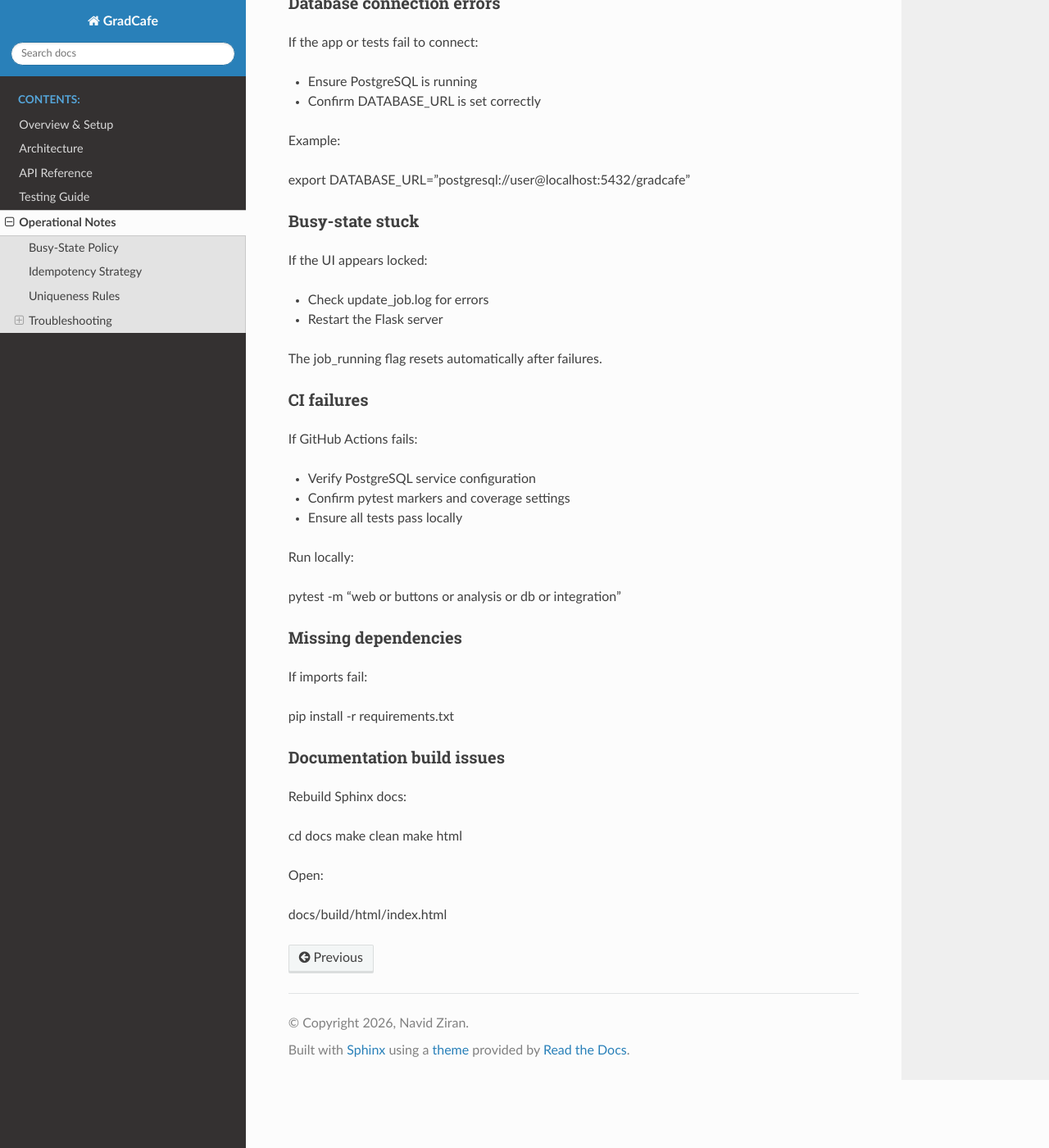
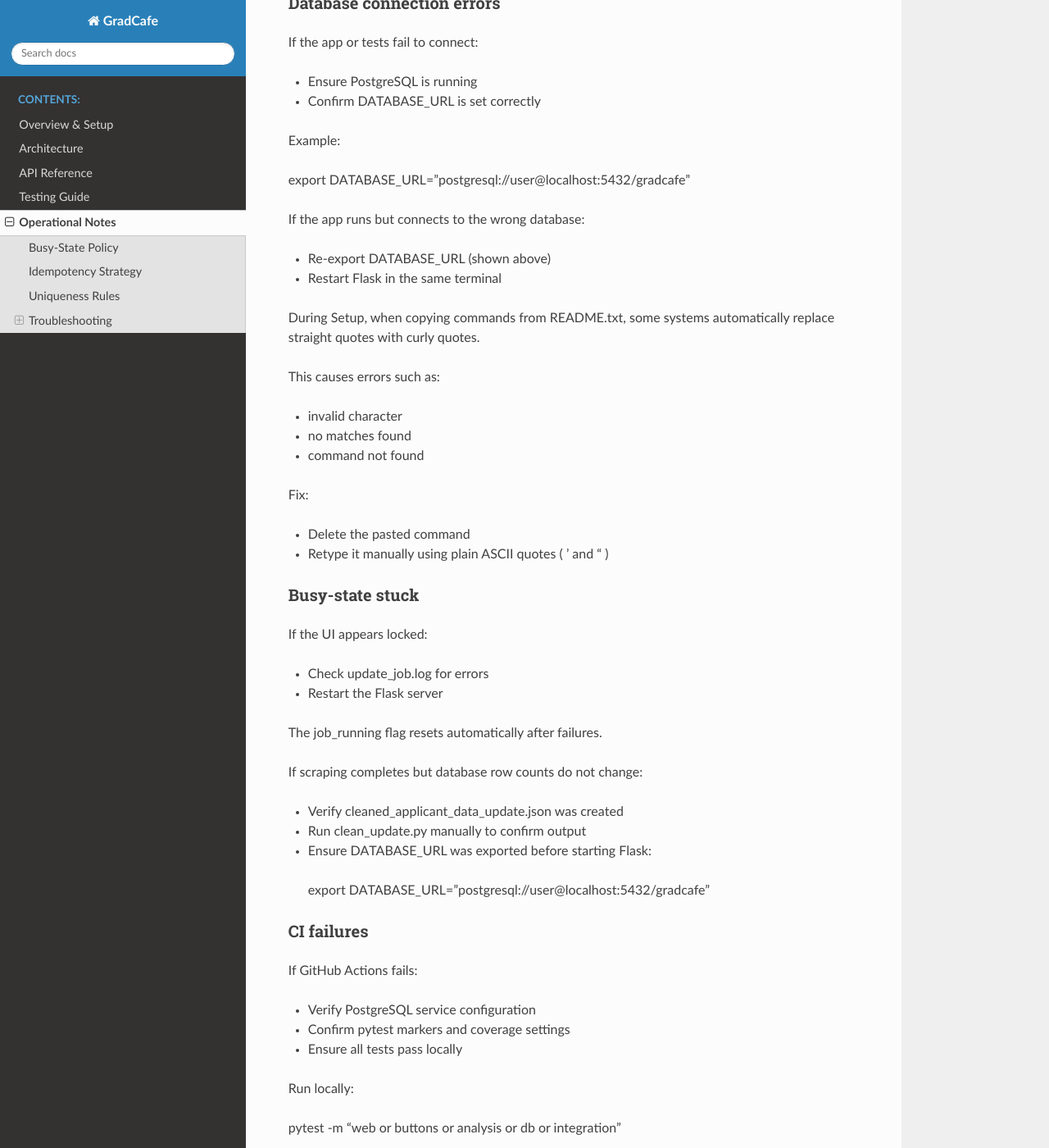
Before and after one commit to nziran/jhu_software_concepts, a Sphinx documentation site: the page built from module_4/docs/source/operational_notes.rst, in a window 1280 px wide and 1400 px high, scrolled down 1162 px. Shown: the whole window at 82% size. Built offline with Sphinx 7.4.7 and the Read the Docs theme 3.1.0, drawn with Linux system fonts in a browser that asks for light colours.

Commit message:
Edits to Operational Notes

```diff
--- a/module_4/docs/source/operational_notes.rst
+++ b/module_4/docs/source/operational_notes.rst
@@ -63,6 +63,25 @@ Example:
 
 export DATABASE_URL="postgresql://user@localhost:5432/gradcafe"
 
+If the app runs but connects to the wrong database:
+
+•	Re-export DATABASE_URL (shown above)
+•	Restart Flask in the same terminal
+
+During Setup, when copying commands from README.txt,
+some systems automatically replace straight quotes with curly quotes.
+
+This causes errors such as:
+
+•	invalid character
+•	no matches found
+•	command not found
+
+Fix:
+
+•	Delete the pasted command
+•	Retype it manually using plain ASCII quotes ( ’ and “ )
+
 
 Busy-state stuck
 ~~~~~~~~~~~~~~~~
@@ -73,6 +92,15 @@ If the UI appears locked:
 • Restart the Flask server
 
 The job_running flag resets automatically after failures.
+
+If scraping completes but database row counts do not change:
+
+•	Verify cleaned_applicant_data_update.json was created
+•	Run clean_update.py manually to confirm output
+•	Ensure DATABASE_URL was exported before starting Flask:
+
+    export DATABASE_URL="postgresql://user@localhost:5432/gradcafe"
+
 
 
 CI failures
```
